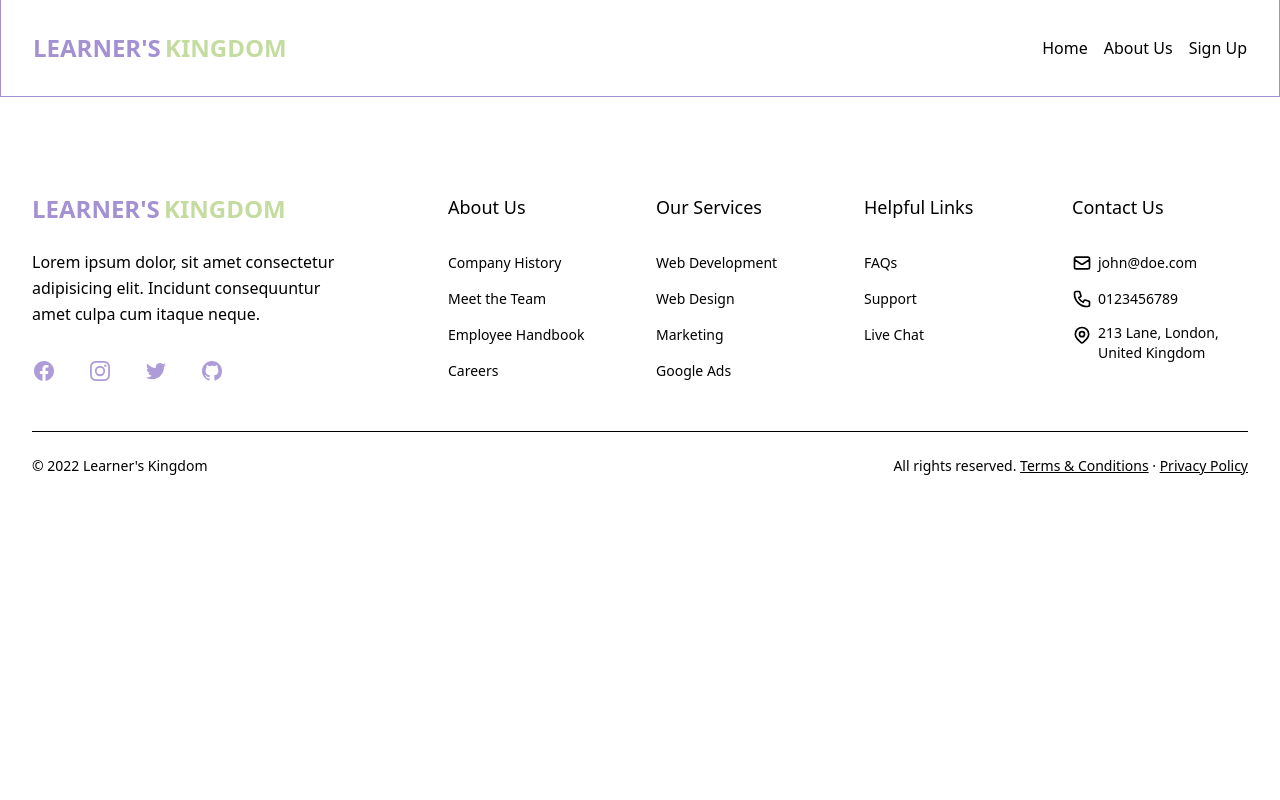
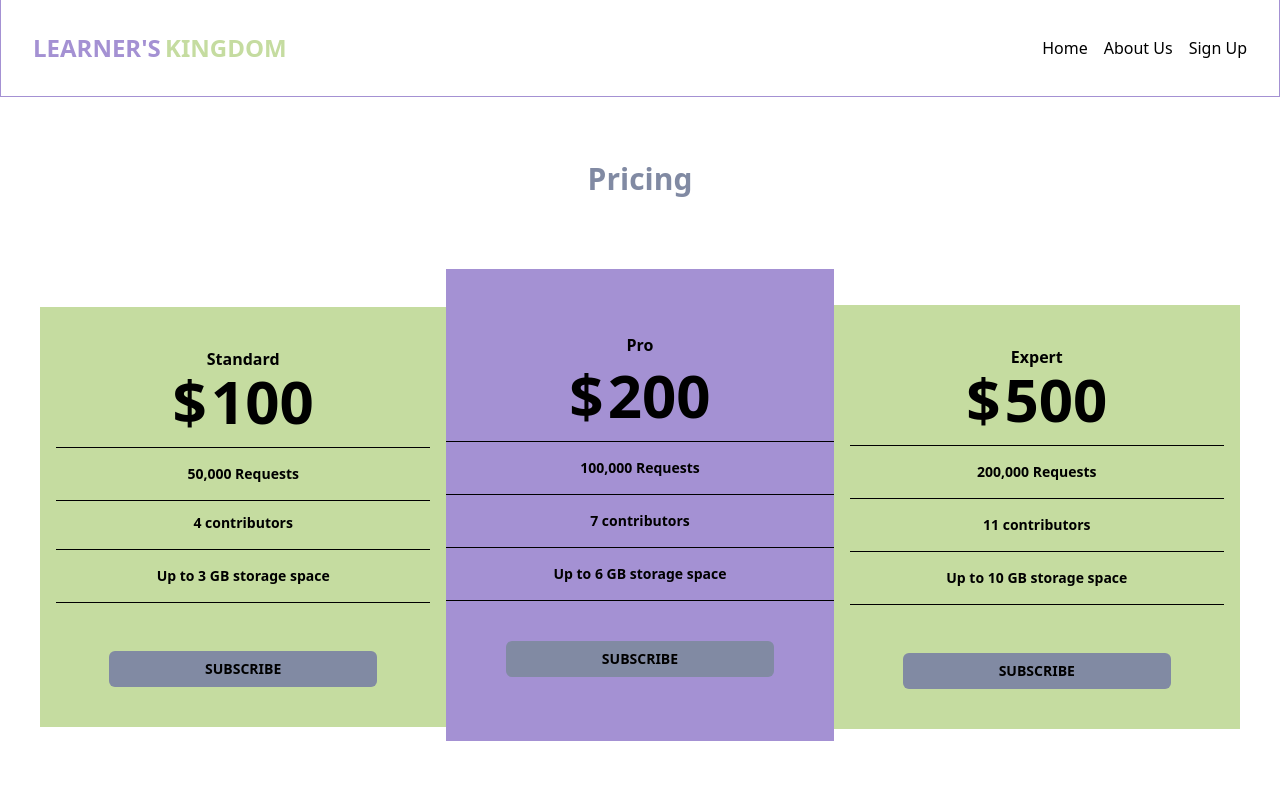
Before and after one commit to almahfuz97/learners-kingdom-team, a Next.js app: page / in a window 1280 px wide. Shown: the top 800 px of the page. Built offline with nearby package versions, Linux system fonts and the light colour scheme.

Commit message:
pricing section added

```diff
--- /dev/null
+++ b/components/Pricing/Pricing.js
@@ -0,0 +1,75 @@
+
+const Pricing = () => {
+    return (
+        <div className="sans h-full py-16">
+           <header className="flex flex-col items-center mb-12">
+            <h2 className="text-3xl text-primary-white font-bold text-neutral">Pricing</h2>
+           </header>
+          <section
+            className="flex flex-col lg:flex-row  items-center lg:justify-center w-full lg:px-10 py-12 "
+          >
+            <article
+              className="bg-secondary_color w-4/5 lg:w-custom mb-10 lg:px-4 py-10 text-center text-primary-dark"
+            >
+              <h5 className="font-bold text-base">Standard</h5>
+              <h2 className="pb-4 flex justify-center font-bold border-b border-gray-300">
+                <span className="text-6xl mr-1">$</span
+                ><span className="text-6xl"> 100</span>
+              </h2>
+              <ul className="text-sm font-bold">
+                <li className="pt-4 pb-4 border-b border-gray-300">50,000 Requests</li>
+                <li className="pt-3 pb-4 border-b border-gray-300">4 contributors</li>
+                <li className="pt-4 pb-4 border-b border-gray-300">Up to 3 GB storage space</li>
+              </ul>
+              <button
+                className=" uppercase text-center text-sm mt-12 xl:px-24 px-12 sm:px-16 py-2 font-bold text-primary-very-light rounded-md bg-neutral"
+              >
+              Subscribe
+              </button>
+            </article>
+            <article
+              className=" bg-primary_color lg:w-custom w-4/5 mb-10 py-16 lg:-mt-6 text-white bg-primary-blue text-center"
+            >
+              <h5 className="font-bold text-base ">Pro</h5>
+              <h2
+                className="font-bold pb-4 mt-2 border-b border-gray-100 flex justify-center"
+              >
+                <span className="text-6xl mr-1">$</span
+                ><span className="text-6xl "> 200</span>
+              </h2>
+              <ul className=" text-sm font-bold">
+                <li className="pt-4 pb-4 border-b border-gray-200">100,000 Requests</li>
+                <li className="pt-4 pb-4 border-b border-gray-200">7 contributors</li>
+                <li className="pt-4 pb-4 border-b border-gray-200">Up to 6 GB storage space</li>
+              </ul>
+              <button
+                className="uppercase text-center text-sm mt-10 xl:px-24 px-12 sm:px-16 py-2 rounded-md font-bold bg-primary-very-light text-primary-white bg-neutral"
+              >
+                Subscribe
+              </button>
+            </article>
+            <article
+              className="bg-secondary_color w-4/5 lg:w-custom mb-10 lg:px-4 py-10 text-center text-primary-dark"
+            >
+              <h5 className="font-bold text-base">Expert</h5>
+              <h2 className="flex justify-center pb-4 font-bold border-b border-gray-200">
+                <span className="text-6xl mr-1">$</span
+                ><span className="text-6xl">500</span>
+              </h2>
+              <ul className="text-sm font-bold">
+                <li className="pt-4 pb-4 border-b border-gray-200">200,000 Requests</li>
+                <li className="pt-4 pb-4 border-b border-gray-200">11 contributors</li>
+                <li className="pt-4 pb-4 border-b border-gray-200">Up to 10 GB storage space</li>
+              </ul>
+              <button
+                className="uppercase text-center text-sm mt-12 xl:px-24 px-12 sm:px-16 py-2 rounded-md font-bold text-primary-very-light bg-neutral"
+              >
+              Subscribe
+              </button>
+            </article>
+          </section>
+        </div>
+    );
+};
+
+export default Pricing;
--- a/pages/index.js
+++ b/pages/index.js
@@ -3,6 +3,7 @@ import Image from 'next/image'
 import { Inter } from '@next/font/google'
 import Navbar from '../components/Navbar/Navbar'
 import Footer from '../components/Footer/Footer'
+import Pricing from '../components/Pricing/Pricing'
 
 const inter = Inter({ subsets: ['latin'] })
 
@@ -10,6 +11,7 @@ export default function Home() {
   return (
     <div>
       <Navbar />
+      <Pricing/>
       <Footer />
     </div>
   )
```
